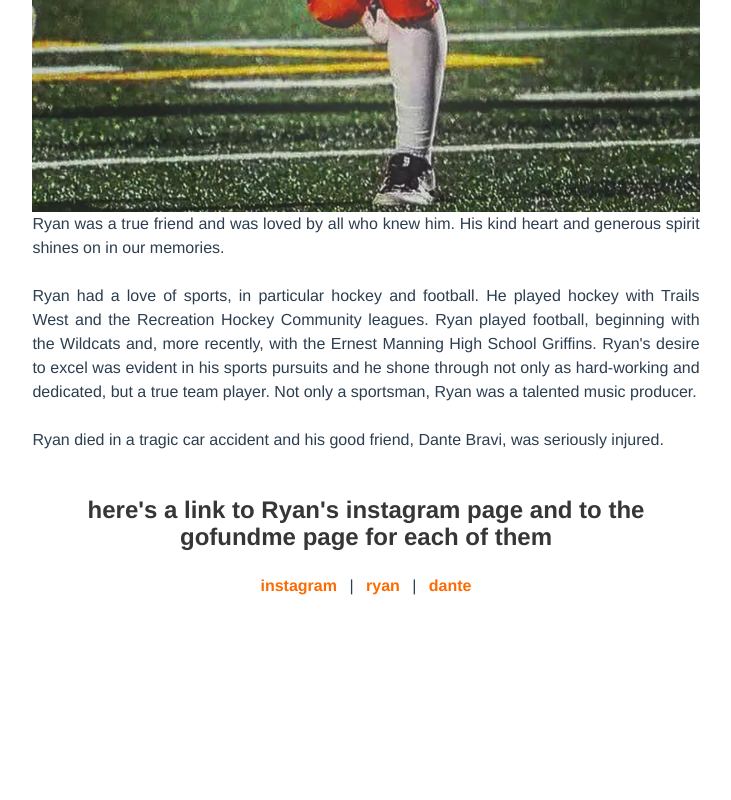
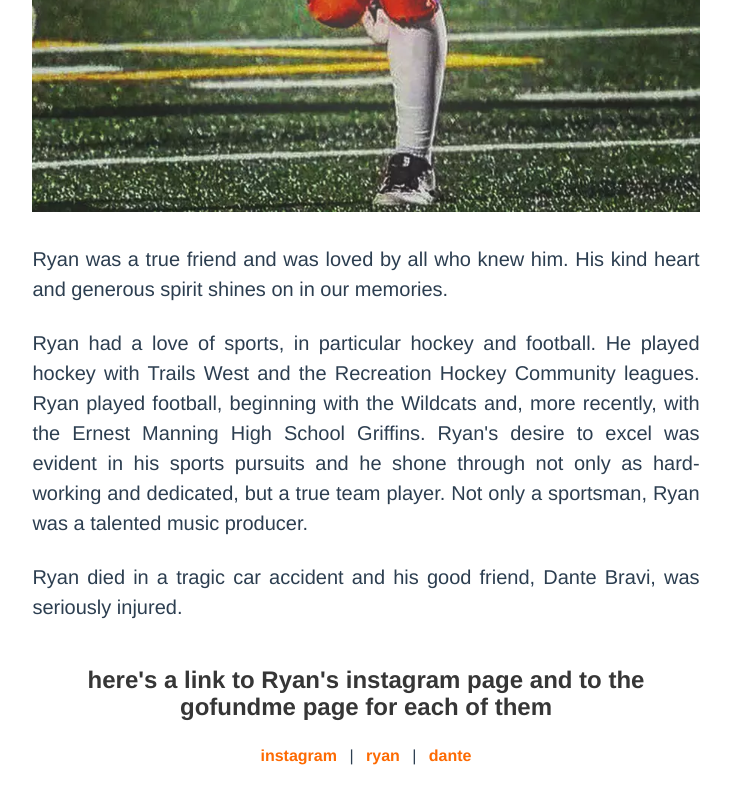
Before and after one commit to redxtech/ryandoedelmemories.com, a Vue app: page / in a window 1280 px wide. Shown: the part 1040-1840 px from the top of the page, without its empty margins (274-1005 px from the left). Before the commit the page ends 1670 px from the top, so only its background shows below. Built offline with nearby package versions, Linux system fonts and the light colour scheme; what v-img, vue-form would draw is missing.

Commit message:
some small changes

```diff
--- a/src/App.vue
+++ b/src/App.vue
@@ -50,4 +50,8 @@
   .columns {
     margin: 0;
   }
+
+  .top-padded {
+    padding-top: 2rem;
+  }
 </style>
--- a/src/views/Home.vue
+++ b/src/views/Home.vue
@@ -26,12 +26,12 @@
               <img src="../assets/ryan.jpg" alt="Ryan playing football">
             </picture>
           </figure>
-          <div class="has-text-justified">
-            <p class="content">
+          <div class="top-padded has-text-justified">
+            <p class="content is-medium">
               Ryan was a true friend and was loved by all who knew him. His kind heart and
               generous spirit shines on in our memories.
             </p>
-            <p class="content">
+            <p class="content is-medium">
               Ryan had a love of sports, in particular hockey and football. He played hockey with Trails West and the
               Recreation Hockey Community leagues. Ryan played football, beginning with the Wildcats and, more recently,
               with the Ernest Manning High School Griffins. Ryan's desire to excel was evident in his sports pursuits
@@ -40,7 +40,7 @@
               Ryan
               was a talented music producer.
             </p>
-            <p class="content">
+            <p class="content is-medium">
               Ryan died in a tragic car accident and his good friend, Dante Bravi, was seriously injured.
             </p>
           </div>
--- a/src/views/Submit.vue
+++ b/src/views/Submit.vue
@@ -60,8 +60,7 @@
               <div class="field">
                 <validate>
                   <label class="label">
-                    email - feel free to leave this blank - it will not be displayed in the gallery and is only kept by
-                    us to potentially ask you for more photos if we love yours:
+                    email - feel free to leave this blank - it is only for us to contact you if we need more details
                   </label>
                   <div class="control">
                     <input :class="{input: true, 'is-danger': validEmail}"
@@ -80,6 +79,9 @@
                 </div>
               </div>
             </vue-form>
+            <div class="top-padded">
+              <h1 class="title is-3 has-text-centered">thank you for sharing your memories</h1>
+            </div>
           </div>
         </div>
         <div class="column"/>
@@ -170,7 +172,3 @@
     }
   }
 </script>
-
-<style scoped lang="scss">
-
-</style>
```
